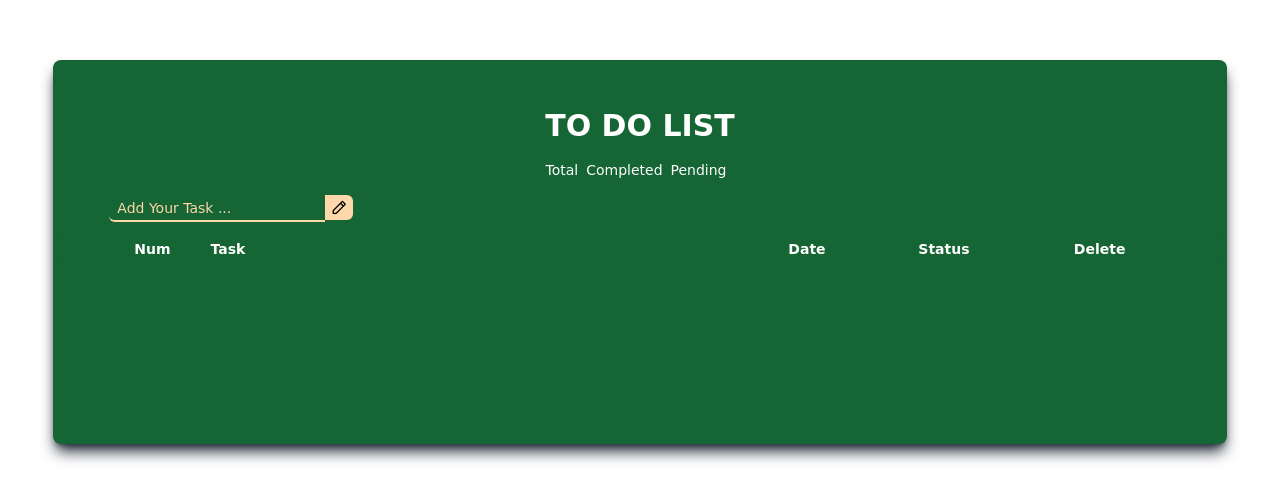
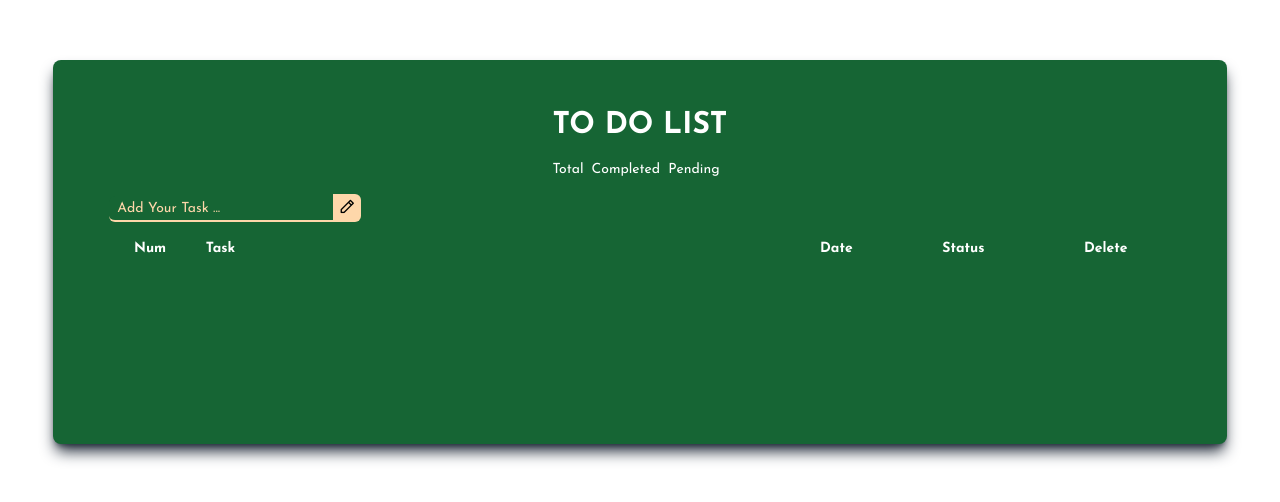
Before and after one commit to zeynabjafari2002/creative-to-do-list, a website: page index.html in a window 1280 px wide. Shown: the part 132-634 px from the top of the page. Drawn offline with nearby package versions, Linux system fonts and the light colour scheme.

Commit message:
changing the font

```diff
--- a/css/style.css
+++ b/css/style.css
@@ -1,7 +1,9 @@
+@import url('https://fonts.googleapis.com/css2?family=Josefin+Sans:ital,wght@0,100..700;1,100..700&display=swap');
+
 @tailwind base;
 @tailwind components;
 @tailwind utilities;
 
 *{
-    font-family: cursive;
+  font-family:  "Josefin Sans", sans-serif;
 }
--- a/index.html
+++ b/index.html
@@ -11,16 +11,16 @@
 </head>
 <body class="bg-[url('/img/botanical-cannabis-leaf-wallpaper-with-empty-space_52683-51644 (1).jpg')] bg-no-repeat bg-cover  flex justify-center place-content-center items-center">
     <div class="w-1/2 h-96 bg-green-800 z-50 w-3/6 mt-48 shadow-lg shadow-gray-800 rounded-lg A51:w-11/12">
-        <h1 class="text-white text-4xl text-center pt-12 font-bold uppercase A51:text-3xl">to do list</h1>
+        <h1 class="text-white text-4xl text-center pt-12 font-bold uppercase A51:text-3xl ">to do list</h1>
         <div class="flex justify-center mt-4">
-            <p id="totalNum" class="text-white text-sm capitalize text-center inline pr-2">total</p>
-            <p id=completedNum class="text-white text-sm capitalize inline pr-2"> completed </p>
-            <p id=pendingNum class="text-white text-sm capitalize inline pr-2"> pending</p>
+            <p id="totalNum" class="text-white text-sm capitalize text-center inline pr-2 ">total</p>
+            <p id=completedNum class="text-white text-sm capitalize inline pr-2 "> completed </p>
+            <p id=pendingNum class="text-white text-sm capitalize inline pr-2 "> pending</p>
         </div>
-        <input id="todoInput" type="text" placeholder="Add Your Task ..." class="px-2 mt-4 ml-56 family-cursive placeholder:text-orange-200 text-orange-200 border-b-2 inline m-auto caret-orange-200 rounded-l-md border-orange-200 outline-none bg-inherit A51:ml-14 A51:placeholder:text-sm"><i id="submitTodoBtn" class="uil uil-pen inline bg-orange-200 p-3 px-1.5 rounded-r-md cursor-pointer hover:bg-white hover:text-green-800"></i>
+        <input id="todoInput" type="text" placeholder="Add Your Task ..." class="px-2 mt-4 ml-56 family-cursive placeholder:text-orange-200 text-orange-200 border-b-2 inline m-auto caret-orange-200 rounded-l-md border-orange-200 outline-none bg-inherit A51:ml-14 A51:placeholder:text-sm A51:w-56"><i id="submitTodoBtn" class="uil uil-pen inline bg-orange-200 p-3 px-1.5 py-1.5 rounded-r-md cursor-pointer hover:bg-white hover:text-green-800"></i>
 
         <!-- todos -->
-        <div id="todoContainer" class="w-full bg-green-800  rounded-lg">
+        <div id="todoContainer" class="w-full bg-green-800  rounded-lg ">
             <table id="tableElement" class="w-10/12 m-auto mt-4 A51:w-11/12">
                 <thead class="text-white ">
                     <th class="w-4 text-center A51:text-sm ">Num</th>
--- a/tailwind.config.js
+++ b/tailwind.config.js
@@ -16,7 +16,10 @@ module.exports = {
       },
       screens:{
         'A51': '412px',
-      }
+      },
+      fontFamily: {
+        "josefin": ["Josefin Sans", "sans-serif"]
+      },
     },
   },
   plugins: [],
```
Also changed, not shown: dist/output.css.
